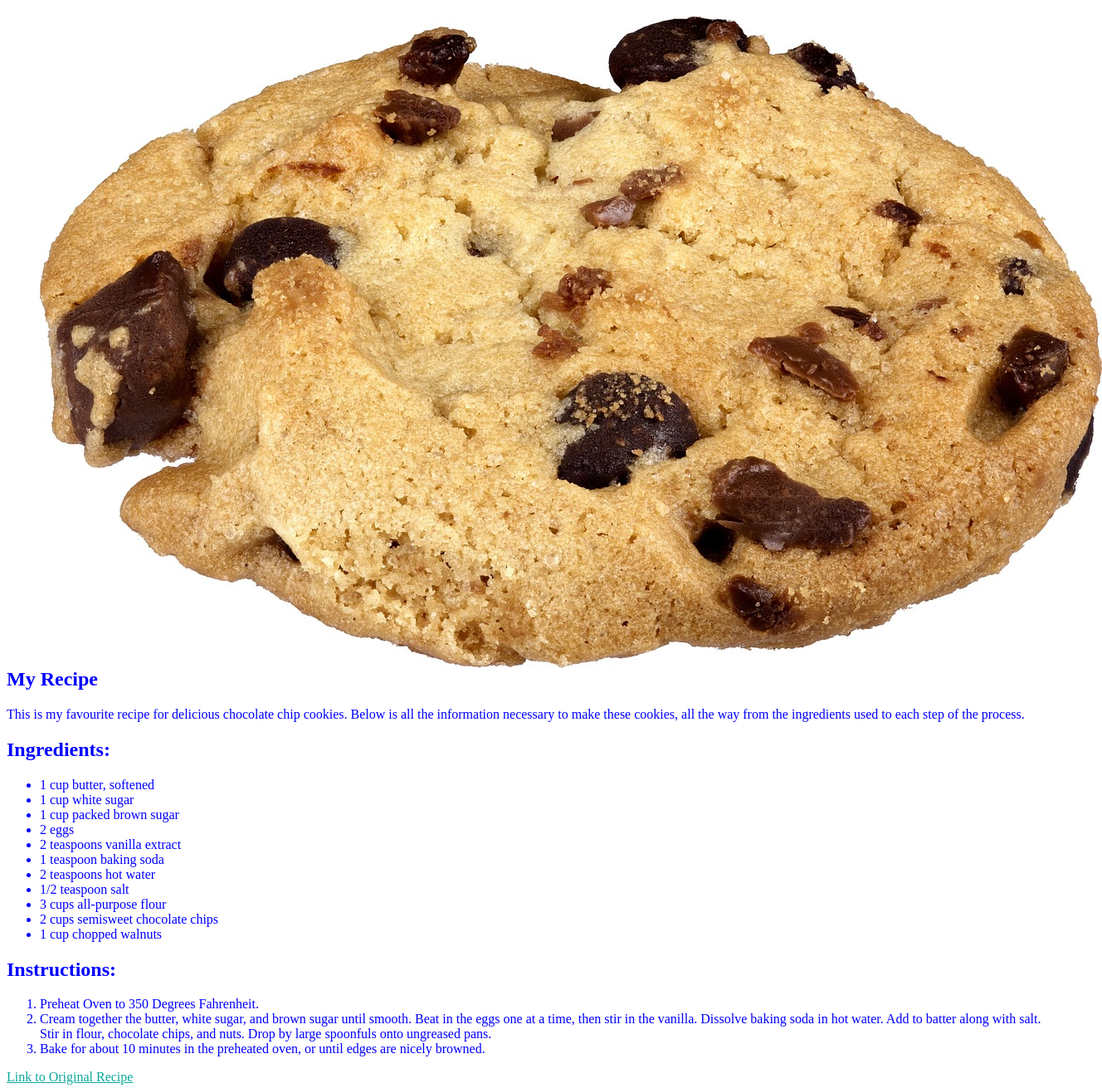
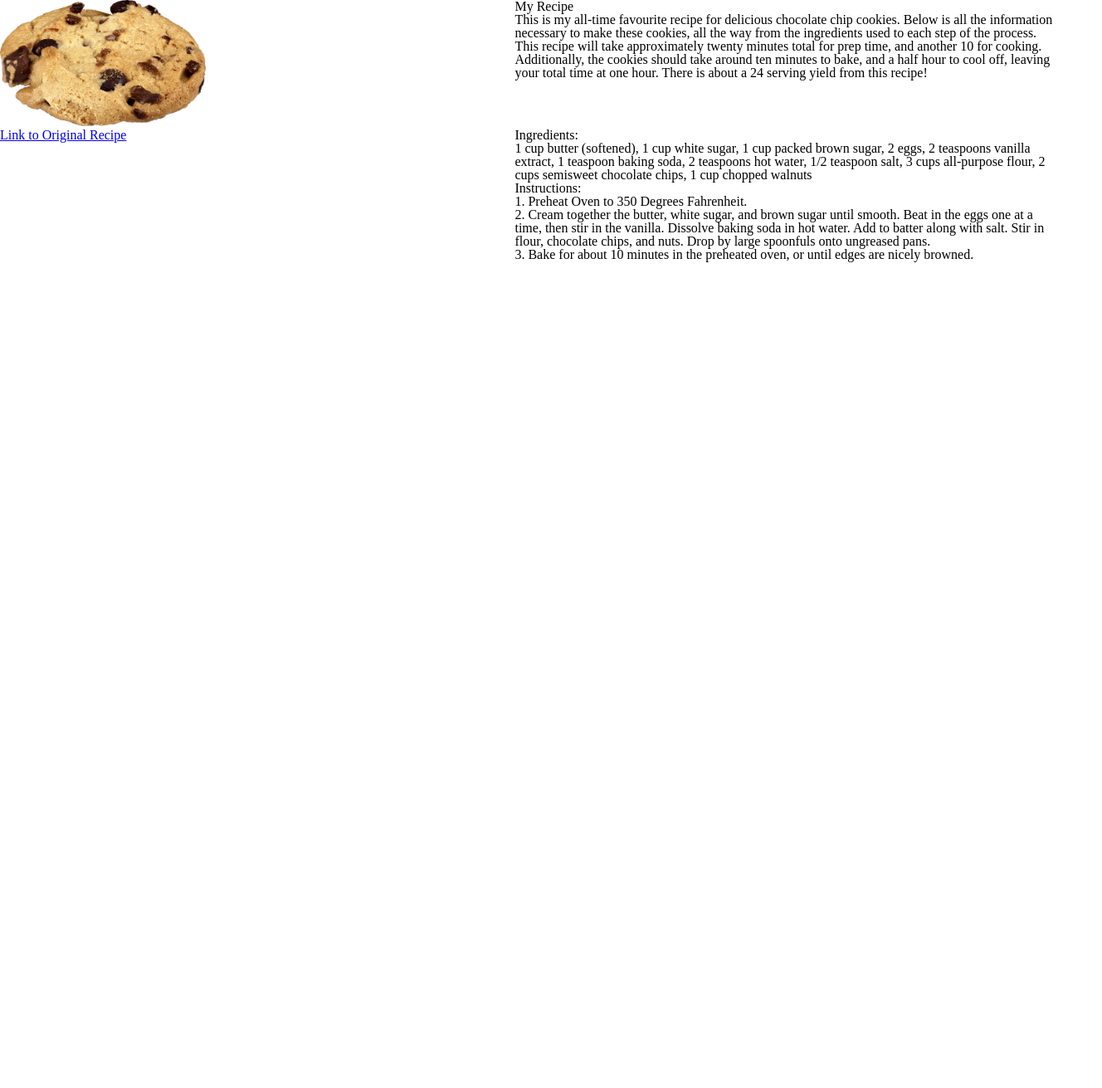
Before and after one commit to Larnerk/3934-Assignment-1, a plain HTML site: page index.html in a window 1280 px wide. Shown: the whole page at 83% size, 1328 px wide, since content can reach past the window. After the commit the page ends 800 px from the top, so only its background shows below. Drawn offline with Linux system fonts and the light colour scheme.

Commit message:
Added a multitude of changes to CSS Layout, and fixed HTML content syntax and structure.

```diff
--- /dev/null
+++ b/CSS/layout.css
@@ -0,0 +1,31 @@
+#DivGrid{
+   display: grid;
+   grid-template-columns: auto auto;
+   grid-template-areas:
+        "DivImage   DivRecipe"
+        "DivLink    DivIngredients"
+        ".          DivInstructions";
+}
+#DivImage{
+    grid-area: DivImage;
+}
+
+#DivLink{
+    grid-area: DivLink;
+}
+
+#DivRecipe{
+    grid-area: DivRecipe;
+}
+
+#DivIngredients{
+    grid-area: DivIngredients;
+}
+
+#DivInstructions{
+    grid-area: DivInstructions;
+}
+
+img {
+    width: 40%;
+}
--- /dev/null
+++ b/CSS/reset.css
@@ -0,0 +1,48 @@
+/* http://meyerweb.com/eric/tools/css/reset/
+   v2.0 | 20110126
+   License: none (public domain)
+*/
+
+html, body, div, span, applet, object, iframe,
+h1, h2, h3, h4, h5, h6, p, blockquote, pre,
+a, abbr, acronym, address, big, cite, code,
+del, dfn, em, img, ins, kbd, q, s, samp,
+small, strike, strong, sub, sup, tt, var,
+b, u, i, center,
+dl, dt, dd, ol, ul, li,
+fieldset, form, label, legend,
+table, caption, tbody, tfoot, thead, tr, th, td,
+article, aside, canvas, details, embed,
+figure, figcaption, footer, header, hgroup,
+menu, nav, output, ruby, section, summary,
+time, mark, audio, video {
+	margin: 0;
+	padding: 0;
+	border: 0;
+	font-size: 100%;
+	font: inherit;
+	vertical-align: baseline;
+}
+/* HTML5 display-role reset for older browsers */
+article, aside, details, figcaption, figure,
+footer, header, hgroup, menu, nav, section {
+	display: block;
+}
+body {
+	line-height: 1;
+}
+ol, ul {
+	list-style: none;
+}
+blockquote, q {
+	quotes: none;
+}
+blockquote:before, blockquote:after,
+q:before, q:after {
+	content: '';
+	content: none;
+}
+table {
+	border-collapse: collapse;
+	border-spacing: 0;
+}
--- a/CSS/stylesheet.css
+++ /dev/null
@@ -1,7 +0,0 @@
-img {
-    float: left;}
-
-section {inline: right;
-color: blue;}
-
- a{color: rgb(12, 168, 155);}
--- a/index.html
+++ b/index.html
@@ -7,53 +7,42 @@
     <meta name="author" content="Kevin Larner">
     <meta name="description" content="EXSM 3934 Assignment 1">
     <title>EXSM 3934 Assignment 1</title>
-    <link rel="stylesheet" href="CSS/stylesheet.css">
+    <link rel="stylesheet" href="CSS/reset.css">
+    <link rel="stylesheet" href="CSS/layout.css">
+    <link rel="stylesheet" href="CSS/type.css">
+    <link rel="stylesheet" href="CSS/styles.css">
+
 </head>
 
 <body>
 
     <main>
 
-        <figure>
-            <img src="images/Cookie.jpg" alt="Close-up photo of chocolate chip cookie" title="Chocolate Chip Cookie">
-        </figure>
-        <section>
-            <h2>My Recipe</h2>
-            <p>This is my favourite recipe for delicious chocolate chip cookies. Below is all the information necessary to make these cookies, all the way from the ingredients used to each step of the process.</p>
-        </section>
+        <div id="DivGrid">
+            <section id="DivRecipe">
+                <h2>My Recipe</h2>
+                <p>This is my all-time favourite recipe for delicious chocolate chip cookies. Below is all the information necessary to make these cookies, all the way from the ingredients used to each step of the process. This recipe will take approximately twenty minutes total for prep time, and another 10 for cooking. Additionally, the cookies should take around ten minutes to bake, and a half hour to cool off, leaving your total time at one hour. There is about a 24 serving yield from this recipe!
+                </p>
+            </section>
+            <section id="DivIngredients">
+                <h2>Ingredients:</h2>
+                <p>1 cup butter (softened), 1 cup white sugar, 1 cup packed brown sugar, 2 eggs, 2 teaspoons vanilla extract, 1 teaspoon baking soda, 2 teaspoons hot water, 1/2 teaspoon salt, 3 cups all-purpose flour, 2 cups semisweet chocolate chips, 1 cup chopped walnuts</p>
+            </section>
+            <section id="DivInstructions">
+                <h2>Instructions:</h2>
+                <p>1. Preheat Oven to 350 Degrees Fahrenheit.</p>
+                <p>2. Cream together the butter, white sugar, and brown sugar until smooth. Beat in the eggs one at a time, then stir in the vanilla. Dissolve baking soda in hot water. Add to batter along with salt. Stir in flour, chocolate chips, and nuts. Drop by large spoonfuls onto ungreased pans.</p>
+                <p>3. Bake for about 10 minutes in the preheated oven, or until edges are nicely browned.</p>
+            </section>
+            <figure id="DivImage">
+                <img src="images/Cookie.jpg" alt="Close-up photo of chocolate chip cookie" title="Chocolate Chip Cookie">
+            </figure>
 
-        <section>
-            <h2>Ingredients:</h2>
-            <ul>
-                <li>1 cup butter, softened</li>
-                <li>1 cup white sugar</li>
-                <li>1 cup packed brown sugar</li>
-                <li>2 eggs</li>
-                <li>2 teaspoons vanilla extract</li>
-                <li>1 teaspoon baking soda</li>
-                <li>2 teaspoons hot water</li>
-                <li>1/2 teaspoon salt</li>
-                <li>3 cups all-purpose flour</li>
-                <li>2 cups semisweet chocolate chips</li>
-                <li>1 cup chopped walnuts</li>
-            </ul>
-        </section>
+            <p id="DivLink">
+                <a href="https://www.allrecipes.com/recipe/10813/best-chocolate-chip-cookies/">Link to Original Recipe</a>
+            </p>
 
-        <section>
-            <h2>Instructions:</h2>
-
-            <ol type="1">
-                <li>Preheat Oven to 350 Degrees Fahrenheit.</li>
-                <li>Cream together the butter, white sugar, and brown sugar until smooth. Beat in the eggs one at a time, then stir in the vanilla. Dissolve baking soda in hot water. Add to batter along with salt. Stir in flour, chocolate chips, and nuts. Drop by large spoonfuls onto ungreased pans.</li>
-                <li>Bake for about 10 minutes in the preheated oven, or until edges are nicely browned.</li>
-            </ol>
-        </section>
-
-
-
-        <aside>
-            <a href="https://www.allrecipes.com/recipe/10813/best-chocolate-chip-cookies/">Link to Original Recipe</a>
-        </aside>
+        </div>
 
     </main>
 
```
Also changed, not shown: CSS/styles.css (added), CSS/type.css (added).
